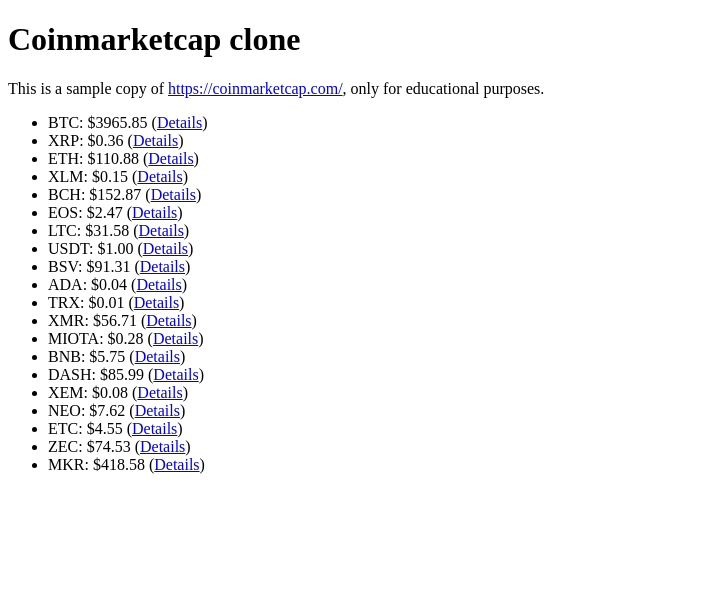
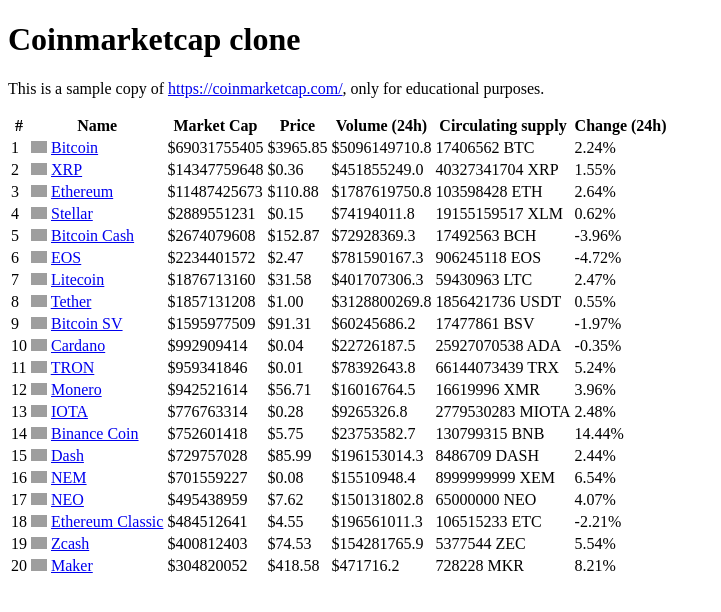
Before and after one commit to zonagilreath/wdc-class-1-coinmarketcap-clone, a Django app: template coinmarketcap/cryptocoins/templates/index.html in a window 1280 px wide. Shown: the top 612 px of the page, without its empty margins (0-721 px from the left). Run offline with Django 3.2, Linux system fonts and the light colour scheme; the template is opened without the code that fills it: values that come from a table or form of the project are taken from there, others are empty; data comes from the database, SQL or seed files in the repository; grey boxes are pictures that could not be loaded.

Commit message:
Final index template

```diff
--- a/coinmarketcap/cryptocoins/templates/index.html
+++ b/coinmarketcap/cryptocoins/templates/index.html
@@ -7,13 +7,6 @@
   <body>
     <h1>Coinmarketcap clone</h1>
     <p class="lead">This is a sample copy of <a href="https://coinmarketcap.com/" target="_blank">https://coinmarketcap.com/</a>, only for educational purposes.</p>
-    <ul>
-      {% for coin in coins %}
-        <li>{{coin.symbol}}: ${{coin.price_usd}} (<a href="/currencies/{{coin.id}}">Details</a>)</li>
-      {% endfor %}
-    </ul>
-
-    {% comment %}
     <table class="table table-striped">
       <thead>
         <tr>
@@ -27,45 +20,23 @@
         </tr>
       </thead>
       <tbody>
+        {% for coin in coins %}
         <tr>
-          <td>1</td>
+          <td>{{coin.rank}}</td>
           <td>
-            <img src="https://coincheckup.com/images/coins/bitcoin.png" alt="" width="16">
-            <a href="https://coinmarketcap.com/currencies/bitcoin/">Bitcoin</a>
+            <img src="https://raw.githubusercontent.com/atomiclabs/cryptocurrency-icons/master/128/color/{{coin.symbol|lower}}.png" alt="" width="16">
+            <a href="{% url "cryptocurrencies-detail" coin_id=coin.id %}">{{coin.name}}</a>
           </td>
-          <td>$118,059,440,834</td>
-          <td>$6,965.01</td>
-          <td>$4,626,490,000</td>
-          <td>16,950,362 BTC</td>
-          <td>1.04%</td>
+          <td>${{coin.market_cap_usd|floatformat}}</td>
+          <td>${{coin.price_usd}}</td>
+          <td>${{coin.volume_usd_24h|floatformat}}</td>
+          <td>{{coin.available_supply|floatformat}} {{coin.symbol}}</td>
+          <td class="{% if coin.percent_change_24h > 0.0 %}change-up{% else %}change-down{% endif%}">{{coin.percent_change_24h}}%</td>
         </tr>
-        <tr>
-          <td>2</td>
-          <td>
-            <img src="https://coincheckup.com/images/coins/ethereum.png" alt="" width="16">
-            <a href="https://coinmarketcap.com/currencies/ethereum/">Ethereum</a>
-          </td>
-          <td>$39,013,765,283</td>
-          <td>$395.93</td>
-          <td>$1,355,760,000</td>
-          <td>98,536,281 ETH</td>
-          <td>1.48%</td>
-        </tr>
-        <tr>
-          <td>3</td>
-          <td>
-            <img src="https://coincheckup.com/images/coins/ripple.png" alt="" width="16">
-            <a href="https://coinmarketcap.com/currencies/ripple/">Ripple</a>
-          </td>
-          <td>$20,037,466,506</td>
-          <td>$0.512539</td>
-          <td>$306,453,000</td>
-          <td>39,094,520,623 XRP</td>
-          <td>0.99%</td>
-        </tr>
+        {% endfor %}
       </tbody>
+
     </table>
-    {% endcomment %}
 
   </body>
 </html>
```
